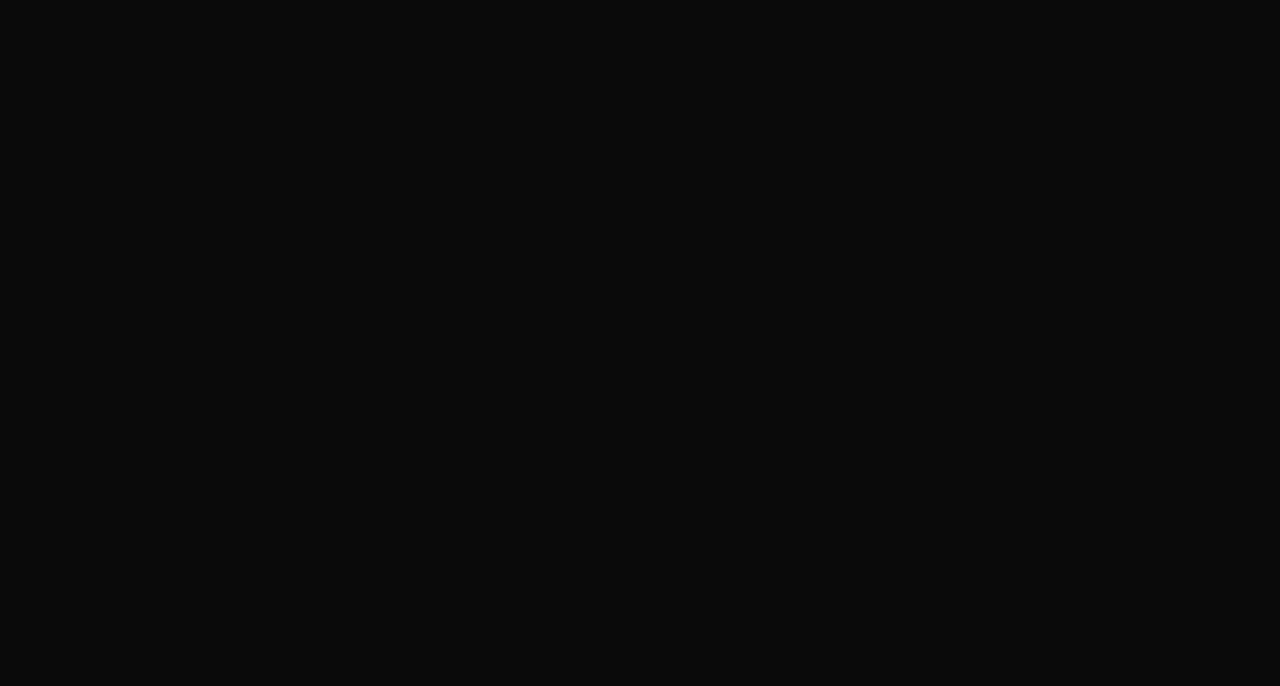
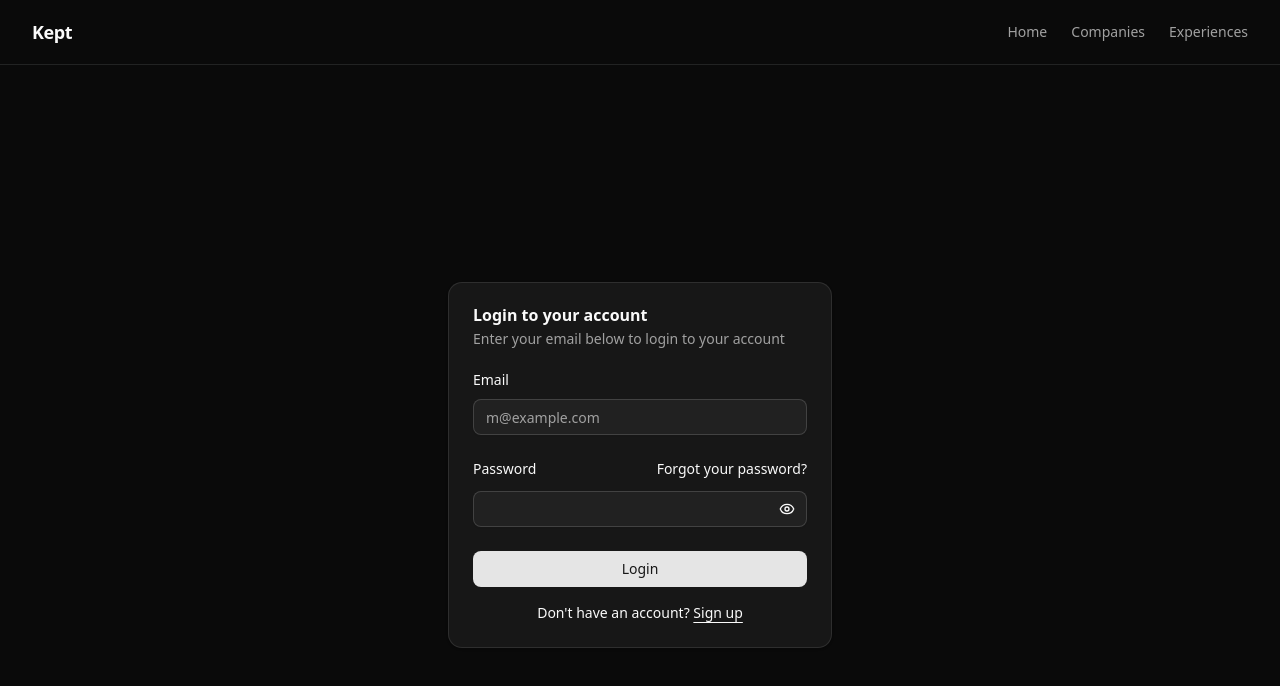
Before and after one commit to 7TIN/kept-client, a React (Vite) app: page / in a window 1280 px wide. Before the commit this address had no page. Shown: the top 686 px of the page. Built offline with nearby package versions, Linux system fonts and the light colour scheme.

Commit message:
NavBar added

```diff
--- a/src/App.tsx
+++ b/src/App.tsx
@@ -3,24 +3,32 @@
 
 // import { LoginForm } from "@/components/login-form"
 
+import { Navbar } from "./components/layout/Navbar"
 import { ThemeProvider } from "./components/theme-provider"
 import ExperiencesPage from "./pages/ExperiencesPage"
 import Login from "./pages/login"
 import Signup from "./pages/signup"
-import { Route, Routes } from "react-router-dom"
+import { BrowserRouter, Route, Routes } from "react-router-dom"
 
 
 function App() {
 
   return (
+    <BrowserRouter>
       <ThemeProvider defaultTheme="dark" storageKey="vite-ui-theme">
+        {/* Navigation bar visible on all pages */}
+        <Navbar />
+
+        {/* App routes */}
         <Routes>
-        <Route path="#"/>
           <Route path="/login" element={<Login />} />
           <Route path="/signup" element={<Signup />} />
-        <Route path="/experience" element={<ExperiencesPage/>} />
+          <Route path="/experience" element={<ExperiencesPage />} />
+          {/* Optional default/home route */}
+          <Route path="/" element={<Login />} />
         </Routes>
       </ThemeProvider>
+    </BrowserRouter>
 
   )
 }
--- a/src/components/layout/Navbar.tsx
+++ b/src/components/layout/Navbar.tsx
@@ -25,11 +25,11 @@ export function Navbar() {
         </nav>
 
         {/* Right Side - Action Button */}
-        <div className="flex items-center gap-4">
+        {/* <div className="flex items-center gap-4">
           <Link to="/share">
             <Button size="sm">Share Experience</Button>
           </Link>
-        </div>
+        </div> */}
       </div>
     </header>
   );
--- a/src/main.tsx
+++ b/src/main.tsx
@@ -6,8 +6,6 @@ import { BrowserRouter } from 'react-router-dom'
 
 createRoot(document.getElementById('root')!).render(
   <StrictMode>
-    <BrowserRouter>
       <App />
-    </BrowserRouter>
   </StrictMode>,
 )
```
Lines whose indentation alone changed are shown as unchanged.
